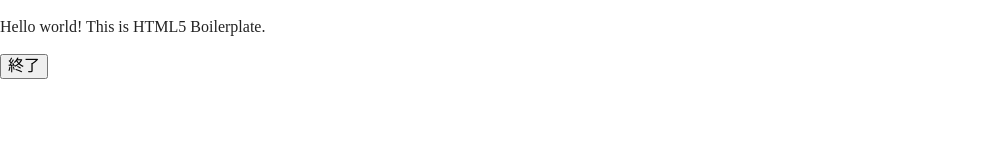
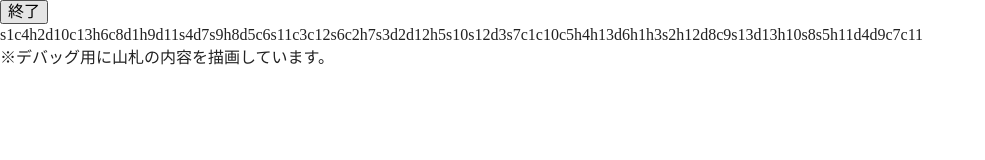
Before and after one commit to nisihunabasi/one-man-poker, a plain HTML site: page index.html in a window 1280 px wide. Both pictures are taken after a click on the button "Game Start". Shown: the whole page, without its empty margins (0-985 px from the left). Drawn offline with nearby package versions, Linux system fonts and the light colour scheme.

Commit message:
[add] ゲームの流れを司るロジック実装中。

```diff
--- a/index.html
+++ b/index.html
@@ -22,7 +22,6 @@
 <![endif]-->
 
 <!-- Add your site or application content here -->
-<p>Hello world! This is HTML5 Boilerplate.</p>
 <script src="js/vendor/modernizr-3.6.0.min.js"></script>
 <script src="https://code.jquery.com/jquery-3.3.1.min.js" integrity="sha256-FgpCb/KJQlLNfOu91ta32o/NMZxltwRo8QtmkMRdAu8=" crossorigin="anonymous"></script>
 <script>window.jQuery || document.write('<script src="js/vendor/jquery-3.3.1.min.js"><\/script>')</script>
@@ -43,7 +42,8 @@
 <script src="https://www.google-analytics.com/analytics.js" async defer></script>
 
 <!-- ここからコンテナ -->
-<div id="poker-container"></div>
+<div id="poker-container">
+</div>
 </body>
 
 </html>
--- a/js/main.js
+++ b/js/main.js
@@ -40,13 +40,11 @@ class GameScene {
 
 class TitleScene {
     constructor() {
-        console.log("title");
-
         let $button = $("<button type='button'>Game Start</button>").on("click", function() {
             game.changeScene("PokerScene");
         });
 
-        $("#poker-container").append($button);
+        $("#poker-container").append("<h1>One-man Poker</h1>").append($button);
 
         //イベントハンドラは特に無い。
     }
@@ -54,19 +52,58 @@ class TitleScene {
 
 class PokerScene {
     constructor() {
-        console.log("poker");
+        this.deck = new Deck(statics.cards);
+        this.hand = new Hand();
+        this.wallet = new Wallet();
+        this.judge = new Judge();
+        this.states = new States();
+
+        this.$pokerContainer = $("#poker-container");
+
         let $button = $("<button type='button'>終了</button>").on("click", function() {
             game.changeScene("TitleScene");
         });
 
         $("#poker-container").append($button);
+
+        //ゲーム初期化
+        this.initPokerGame();
+
         //画面描画
-        //initPokerScene
+        this.initPokerScene();
 
         //イベントハンドラ
     }
     initPokerScene() {
+        //山札の描画。多分裏カード1枚ぐらい書いておけばOK
+        //以降、デバッグ用コード。要らなくなったら消す。
+        let $deckContainer = $("<div id='poker-deck'></div>");
+        this.deck.stack.forEach(function (val) {
+            $deckContainer.append("<span>" + val + "</span>");
+        });
+        $deckContainer.append("<div>※デバッグ用に山札の内容を描画しています。</div>");
+        $deckContainer.appendTo(this.$pokerContainer);
 
+        //手札の描画。別メソッドに分ける。
+        this.drawHand();
+    }
+
+    drawHand() {
+
+    }
+
+    /**
+     * ポーカーゲーム1セットの初期化。
+     * カードを最初に配る際に動かす。
+     * 山札初期化→シャッフル→プレイヤーに5枚配る。までを行う。
+     */
+    initPokerGame() {
+        //ゲームカウント加算
+        this.states.gameCount++;
+        //山札初期化＋シャッフル
+        this.deck.new();
+        console.log(this.deck.stack);
+        //プレイヤーに配る。
     }
 }
 
--- a/js/models/deck.js
+++ b/js/models/deck.js
@@ -8,8 +8,8 @@ class Deck {
 	 * @param {Array} card
 	 */
 	constructor(card) {
-		this.stack = [].concat(card);
-		this.cardData = [].concat(card);
+		this.stack = [].concat(card);       //山札の実体
+		this.cardData = [].concat(card);    //カードの定義データ
 
 		this.new();
 	}
@@ -19,7 +19,7 @@ class Deck {
 	 * 新規作成時、山札のシャッフルを行う。
 	 */
 	new () {
-		this.stack = this.cardData.clone();
+		this.stack = [].concat(this.cardData);
 		this.shuffle();
 	}
 
--- a/js/models/states.js
+++ b/js/models/states.js
@@ -4,6 +4,6 @@
  */
 class States {
     constructor() {
-
+        this.gameCount = 0; //ゲームを行った回数
     }
 }
```
